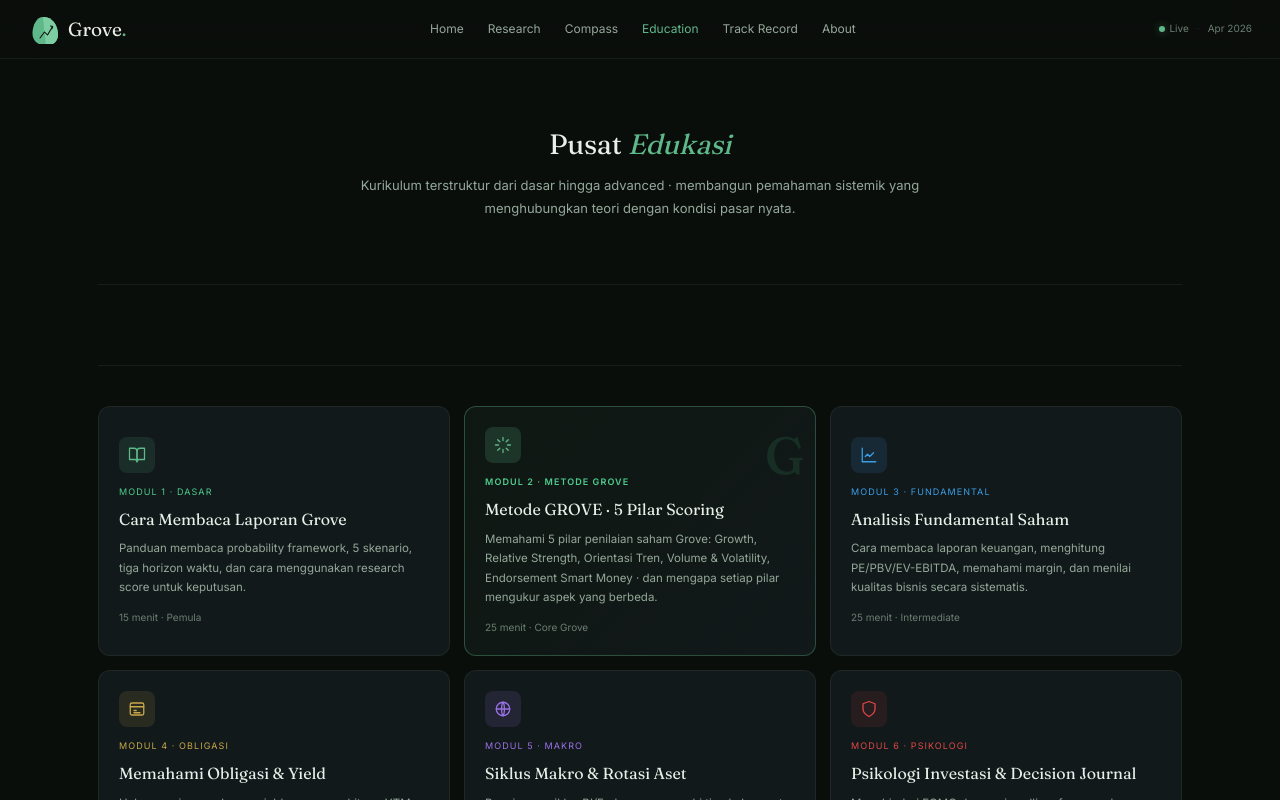
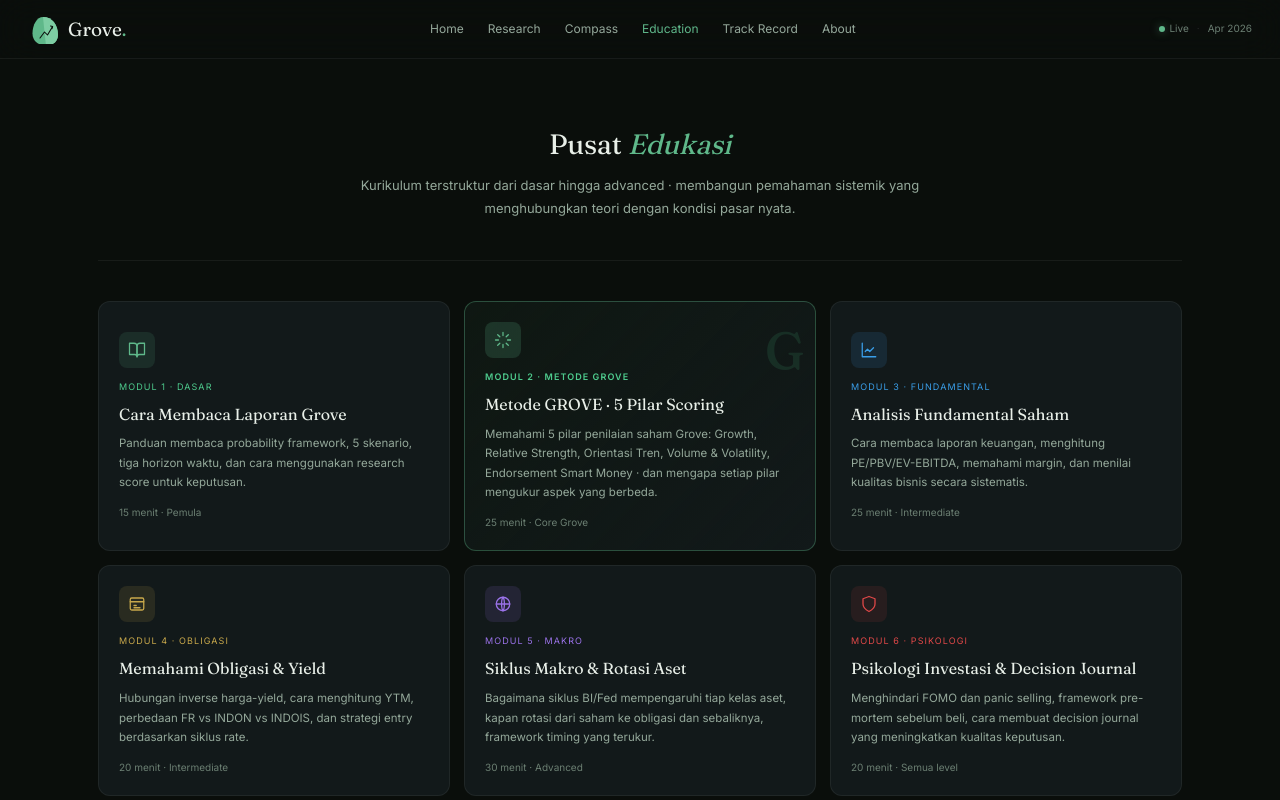
Before and after one commit to fyrmuen/frontend-stock-1, a Next.js app: page /education in a window 1280 px wide. Shown: the top 800 px of the page. Built offline with nearby package versions, Linux system fonts and the light colour scheme.

Commit message:
fix: remove unnecessary border element from EducationPageContent component

```diff
--- a/components/education/EducationPageContent.tsx
+++ b/components/education/EducationPageContent.tsx
@@ -469,7 +469,6 @@ export function EducationPageContent() {
           Kurikulum terstruktur dari dasar hingga advanced · membangun pemahaman
           sistemik yang menghubungkan teori dengan kondisi pasar nyata.
         </p>
-        <div className="border-t mt-16 mb-10 border-grove-border w-full" />
       </div>
 
       {activeModule === null ? (
```
